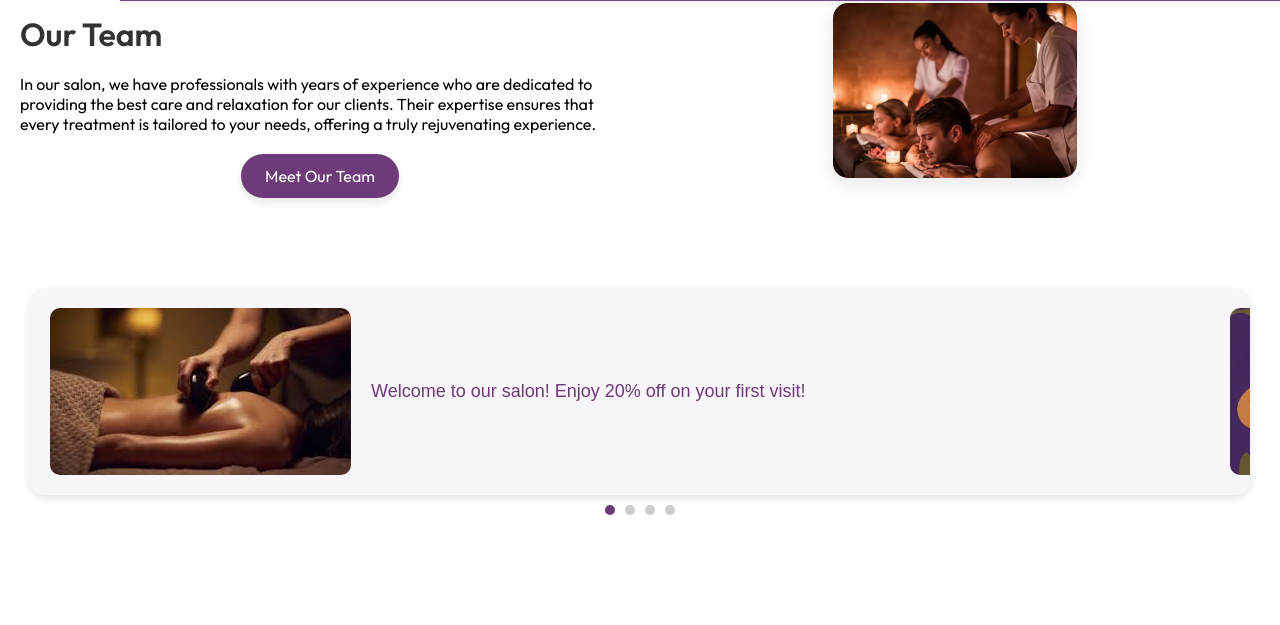
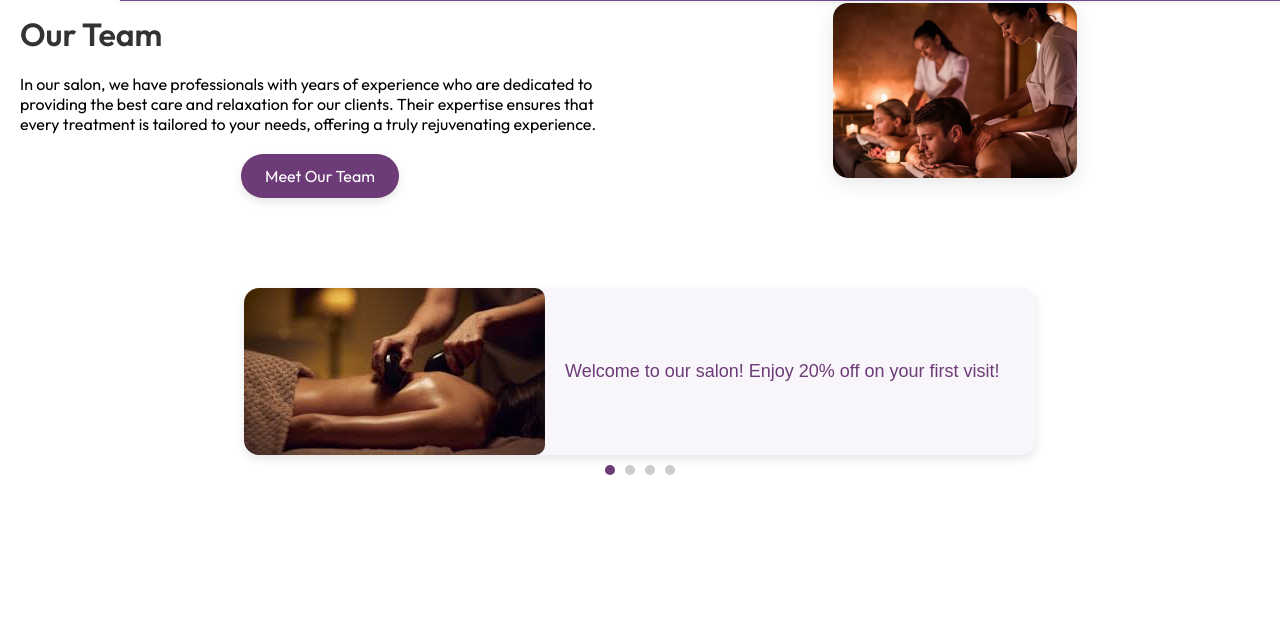
Before and after one commit to Denys-Yefimov/massage_salon, a PHP site: page / in a window 1280 px wide. Shown: the part 799-1424 px from the top of the page. After the commit the page ends 1274 px from the top, so only its background shows below. Run offline with PHP 8.4, Linux system fonts and the light colour scheme; data that the repository does not hold is empty.

Commit message:
fix bugs

```diff
--- a/base.php
+++ b/base.php
@@ -7,7 +7,7 @@
   <title><?= $title ?? "SPA Nirvana" ?></title>
 
   <!-- Подключаем общий CSS -->
-  <link rel="stylesheet" href="css/header.css?v=2">
+  <link rel="stylesheet" href="css/header.css?v=1">
   <link rel="stylesheet" href="css/footer.css">
   <link rel="stylesheet" href="css/main.css">
 
--- a/css/main.css
+++ b/css/main.css
@@ -72,7 +72,7 @@ body {
 /* Promo Widget Base */
 .promo-widget {
     width: 100%;
-    max-width: 1200px;
+    max-width: 900px;
     margin: 40px auto;
     display: flex;
     flex-direction: column;
@@ -87,9 +87,9 @@ body {
     flex-direction: row;
     justify-content: space-between;
     align-items: center;
-    width: 100%;
+    width: 90%;
     flex-wrap: wrap;
-    padding: 20px;
+
     border-radius: 15px;
     background-color: #f8f6fa;
     box-shadow: 0 4px 10px rgba(0,0,0,0.1);
@@ -97,9 +97,10 @@ body {
     position: relative;
 }
 
+
 .promo-wrapper {
     display: flex;
-    transition: transform 1.2s ease-in-out;
+    transition: transform 2.s ease-in-out;
     width: 100%;
 }
 
@@ -108,6 +109,13 @@ body {
     flex: 0 0 100%;
     align-items: center;
     gap: 20px;
+    box-sizing: border-box;
+    width: 100%;
+}
+
+.promo-wrapper {
+    display: flex;
+    transition: transform 0.3s ease-in-out; /* скрывает выступающие части следующих слайдов */
 }
 
 .slide-image {
```
